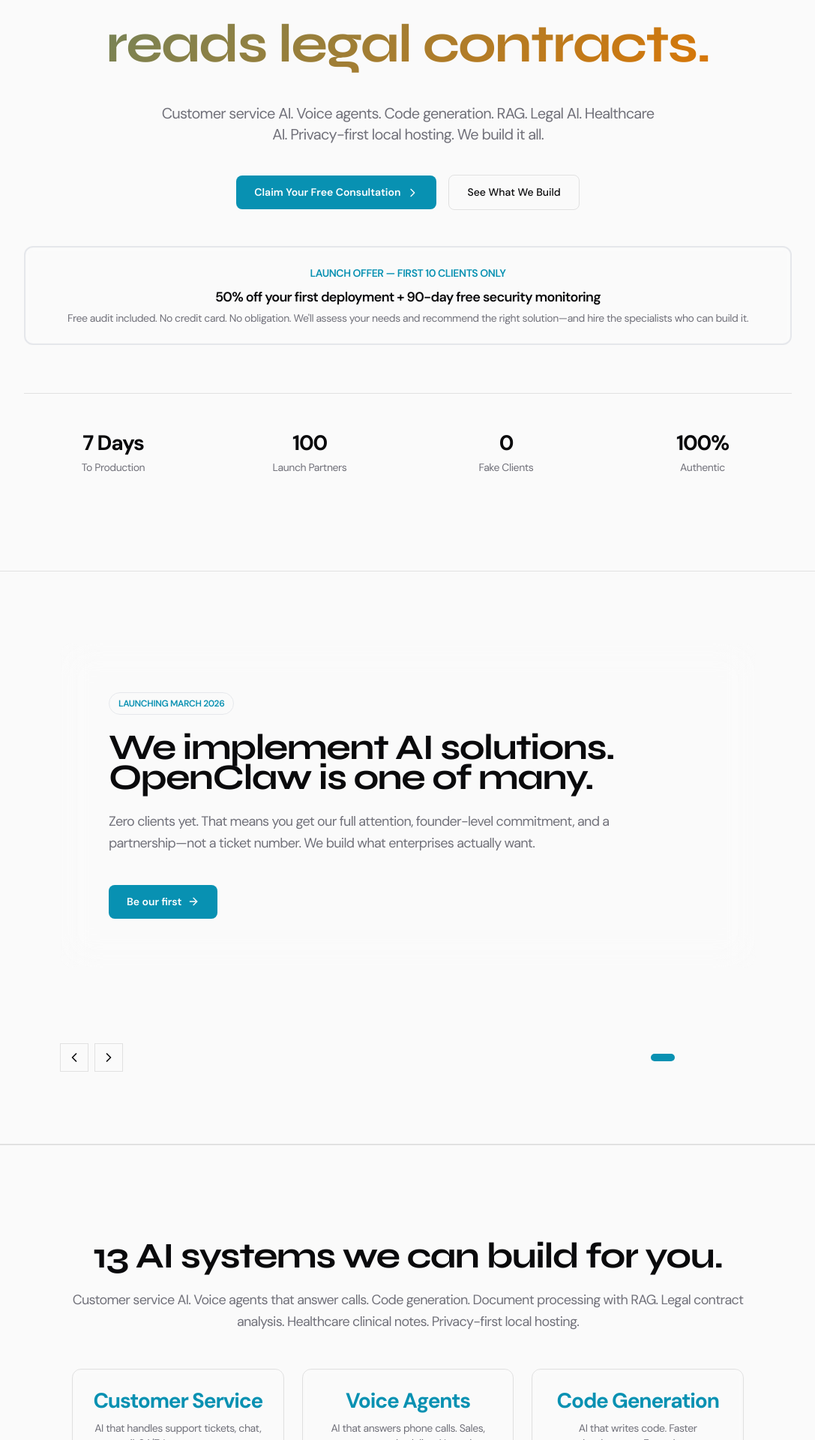
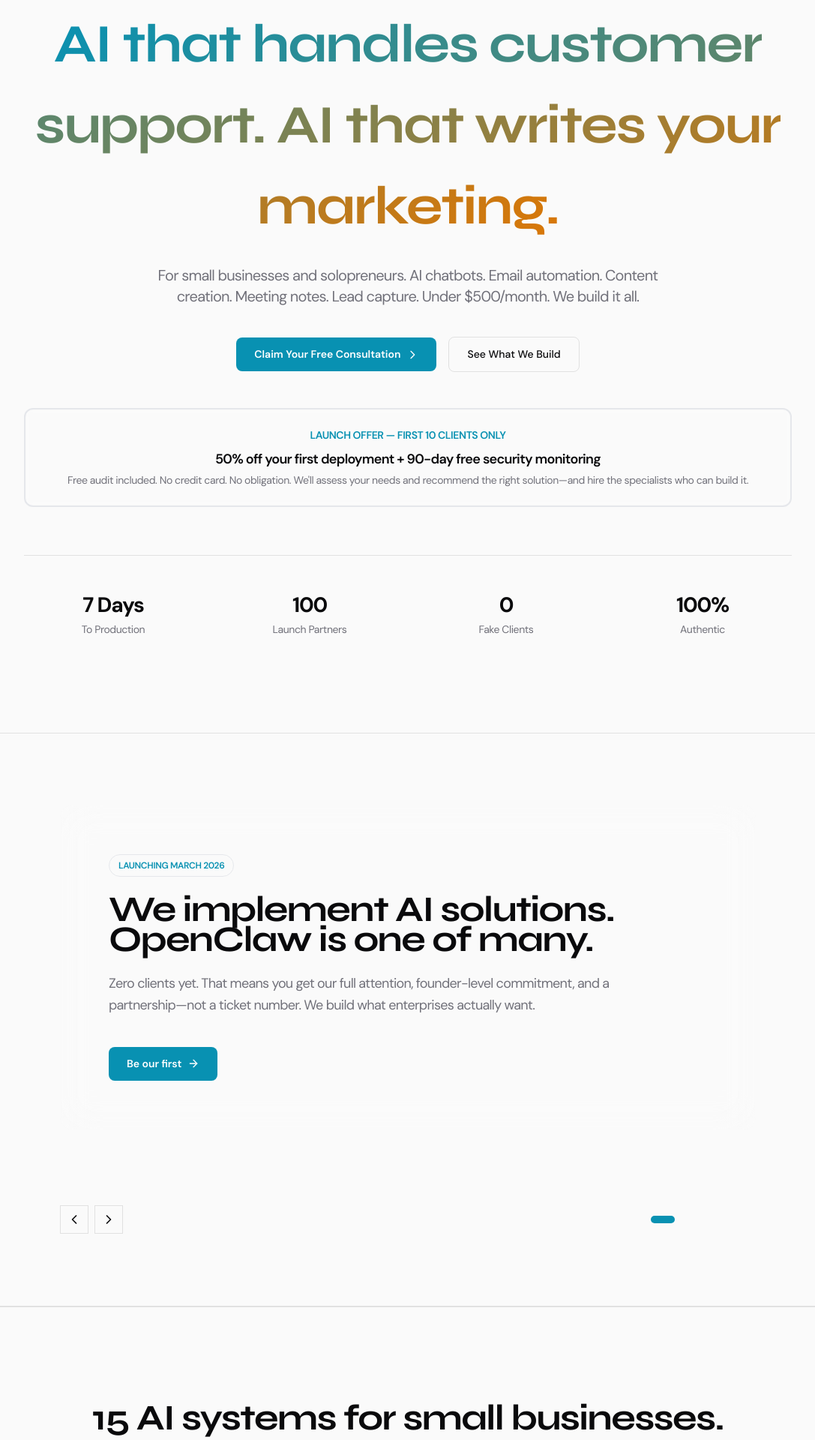
Before and after one commit to aalhadxx/aiagency, a Next.js app: page / in a window 1280 px wide. Shown: the part 480-2400 px from the top of the page at 75% size, without its empty margins (96-1183 px from the left). Built offline with nearby package versions, Linux system fonts and the light colour scheme; no server answers.

Commit message:
Pivot to small business AI: 15 use cases for 0-50 employees under 500/mo
Made-with: Cursor

```diff
--- a/src/app/page.tsx
+++ b/src/app/page.tsx
@@ -21,15 +21,15 @@ export default function HomePage() {
 
           <ScrollReveal delay={0.1}>
             <h1 className="font-display text-5xl font-bold tracking-tight text-oc-cream sm:text-6xl md:text-7xl">
-              AI that answers calls.
+              AI that answers your emails.
               <br />
-              <span className="gradient-text">AI that writes code. AI that reads legal contracts.</span>
+              <span className="gradient-text">AI that handles customer support. AI that writes your marketing.</span>
             </h1>
           </ScrollReveal>
 
           <ScrollReveal delay={0.2}>
             <p className="mx-auto mt-6 max-w-2xl text-lg leading-relaxed text-oc-cream-muted md:text-xl">
-              Customer service AI. Voice agents. Code generation. RAG. Legal AI. Healthcare AI. Privacy-first local hosting. We build it all.
+              For small businesses and solopreneurs. AI chatbots. Email automation. Content creation. Meeting notes. Lead capture. Under $500/month. We build it all.
             </p>
           </ScrollReveal>
 
@@ -97,22 +97,22 @@ export default function HomePage() {
           <div className="mx-auto max-w-4xl text-center">
             <ScrollReveal>
               <h2 className="font-display text-3xl font-bold text-oc-cream md:text-4xl lg:text-5xl">
-                13 AI systems we can build for you.
+                15 AI systems for small businesses.
               </h2>
             </ScrollReveal>
 
             <ScrollReveal delay={0.1}>
               <p className="mt-6 text-lg leading-relaxed text-oc-cream-muted">
-                Customer service AI. Voice agents that answer calls. Code generation. Document processing with RAG. Legal contract analysis. Healthcare clinical notes. Privacy-first local hosting.
+                Email templates. Meeting transcription. 24/7 chatbots. Content creation. Lead capture. Social media automation. Appointment booking. Under $500/month.
               </p>
             </ScrollReveal>
 
             <ScrollReveal delay={0.2}>
               <div className="mt-12 grid gap-6 md:grid-cols-3">
                 {[
-                  { stat: 'Customer Service', desc: 'AI that handles support tickets, chat, email. 24/7. Instant responses.' },
-                  { stat: 'Voice Agents', desc: 'AI that answers phone calls. Sales, support, scheduling. Natural conversation.' },
-                  { stat: 'Code Generation', desc: 'AI that writes code. Faster development. Fewer bugs.' },
+                  { stat: '24/7 Chatbot', desc: 'Handles 80% of customer questions. $59-$299/month. Always available.' },
+                  { stat: 'Email Automation', desc: 'Templates, replies, follow-ups. Saves hours every week.' },
+                  { stat: 'Content Creation', desc: 'Blogs, social posts, marketing copy. 70% faster.' },
                 ].map((item, i) => (
                   <div
                     key={i}
@@ -127,7 +127,7 @@ export default function HomePage() {
 
             <ScrollReveal delay={0.3}>
               <p className="mt-8 text-lg text-oc-cream-muted">
-                Legal AI: 284% ROI, payback &lt;6 months (Lexis+ Forrester). RAG: $26M annual savings, 73% less research time. Healthcare AI: 451% ROI, 50%+ less documentation. Privacy-first local hosting: 52–75% savings vs cloud.
+                Meeting transcription. Lead qualification. Social media scheduling. Appointment booking. CRM automation. All under $500/month total.
               </p>
             </ScrollReveal>
 
@@ -268,7 +268,7 @@ export default function HomePage() {
               Why us
             </h2>
             <p className="mt-6 text-lg leading-relaxed text-oc-cream-muted">
-              We're new. 0 clients. But these 13 systems are real and making millions. We can build any of them.
+              We're new. 0 clients. But these 15 systems work for small businesses under 50 people.
             </p>
             <div className="mt-8 flex flex-wrap justify-center gap-4">
               <Link href="/careers" className="text-sm font-medium text-oc-cyan hover:underline">
--- a/src/app/services/page.tsx
+++ b/src/app/services/page.tsx
@@ -252,10 +252,10 @@ export default function ServicesPage() {
               What We Build
             </p>
             <h2 className="font-display text-3xl md:text-4xl font-bold mb-4">
-              13 systems. Real results.
+              13 AI systems we build
             </h2>
             <p className="text-oc-cream-muted max-w-3xl mb-12">
-              Customer service AI: $40M saved. Code generation: $2B ARR. Voice agents: 391% ROI. Legal: 284% ROI. Healthcare: 451% ROI. RAG: $26M saved. Privacy-first local: 52-75% cheaper.
+              Customer service AI. Voice agents. Code generation. Legal contract analysis. Healthcare clinical notes. RAG document search. Privacy-first local hosting. Cybersecurity. Process automation. Revenue intelligence. And more.
             </p>
           </ScrollReveal>
           <div className="grid md:grid-cols-2 lg:grid-cols-3 gap-6">
```
